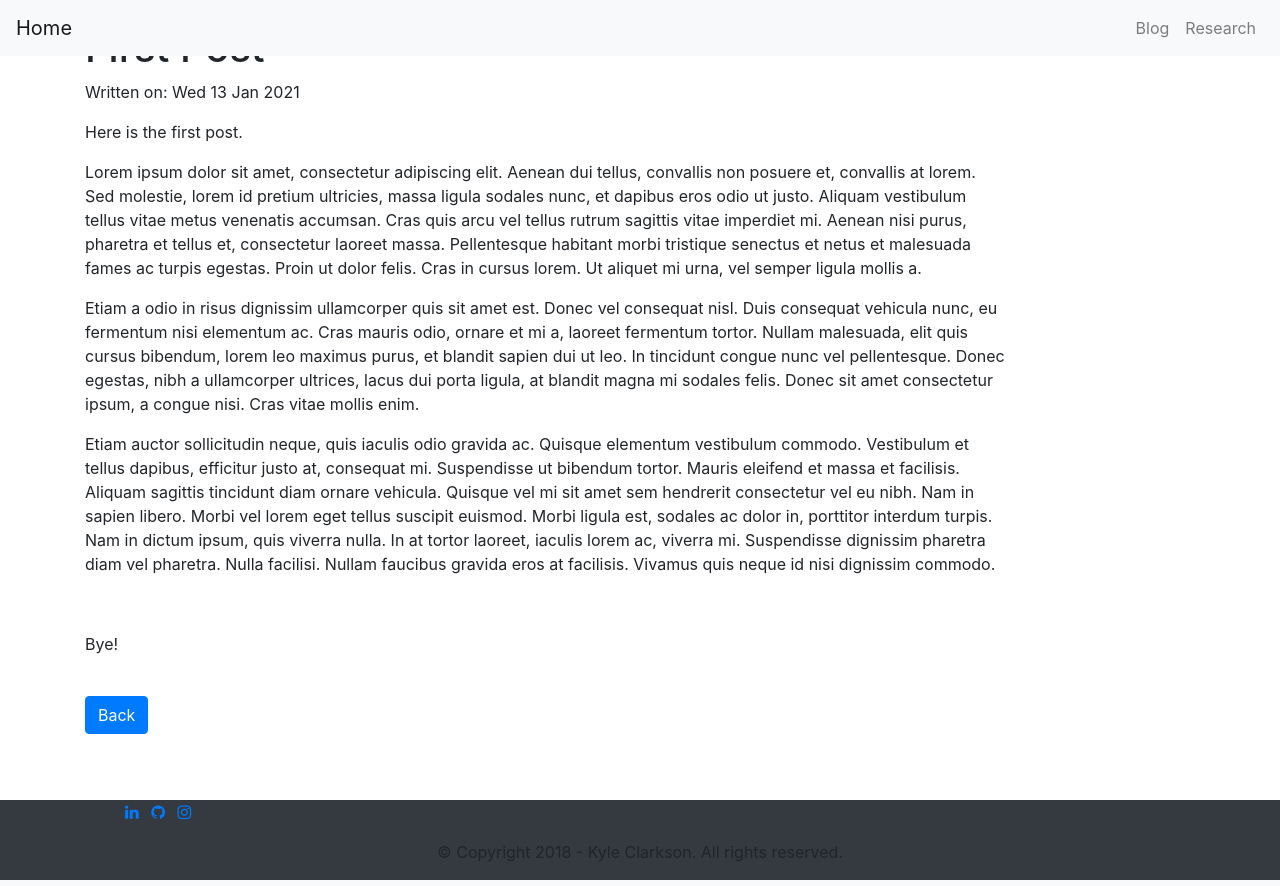
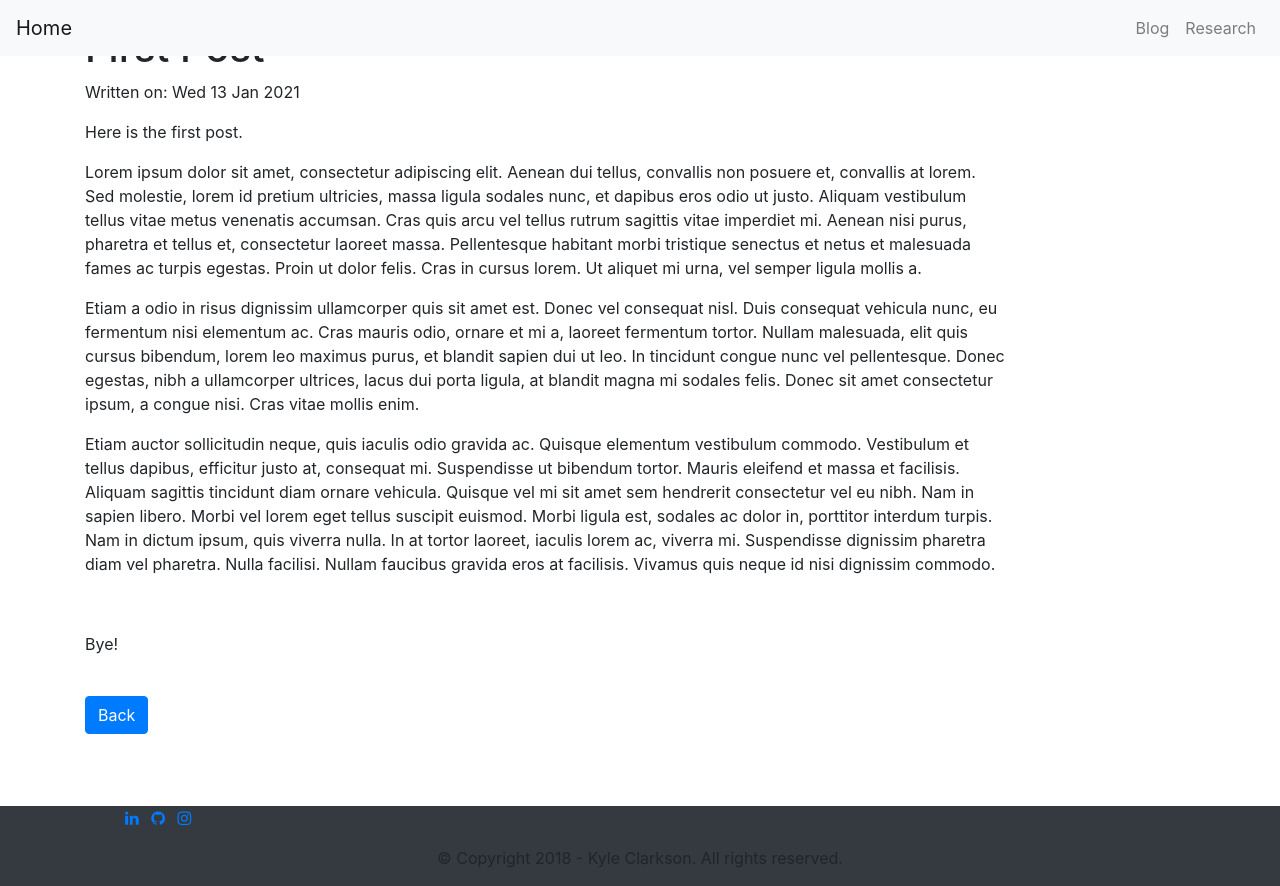
Before and after one commit to kylepclarkson/kyleclarkson.ca, a Django app: page /blog/blog_detail/1/ in a window 1280 px wide. Run offline with Django 3.2, Linux system fonts and the light colour scheme; data comes from the database, SQL or seed files in the repository; some libraries are stand-ins or nearby versions.

Commit message:
Update blog_detail.html

```diff
--- a/mysite/blog/templates/blog/blog_detail.html
+++ b/mysite/blog/templates/blog/blog_detail.html
@@ -16,7 +16,7 @@
 
 {% block content %}
     <section>
-        <div class="container vh-100 py-4">
+        <div class="container vh-50 py-4">
             <div class="row">
                 <div class="col-lg-10">
                     <h1>{{ post.title }}</h1>
```
